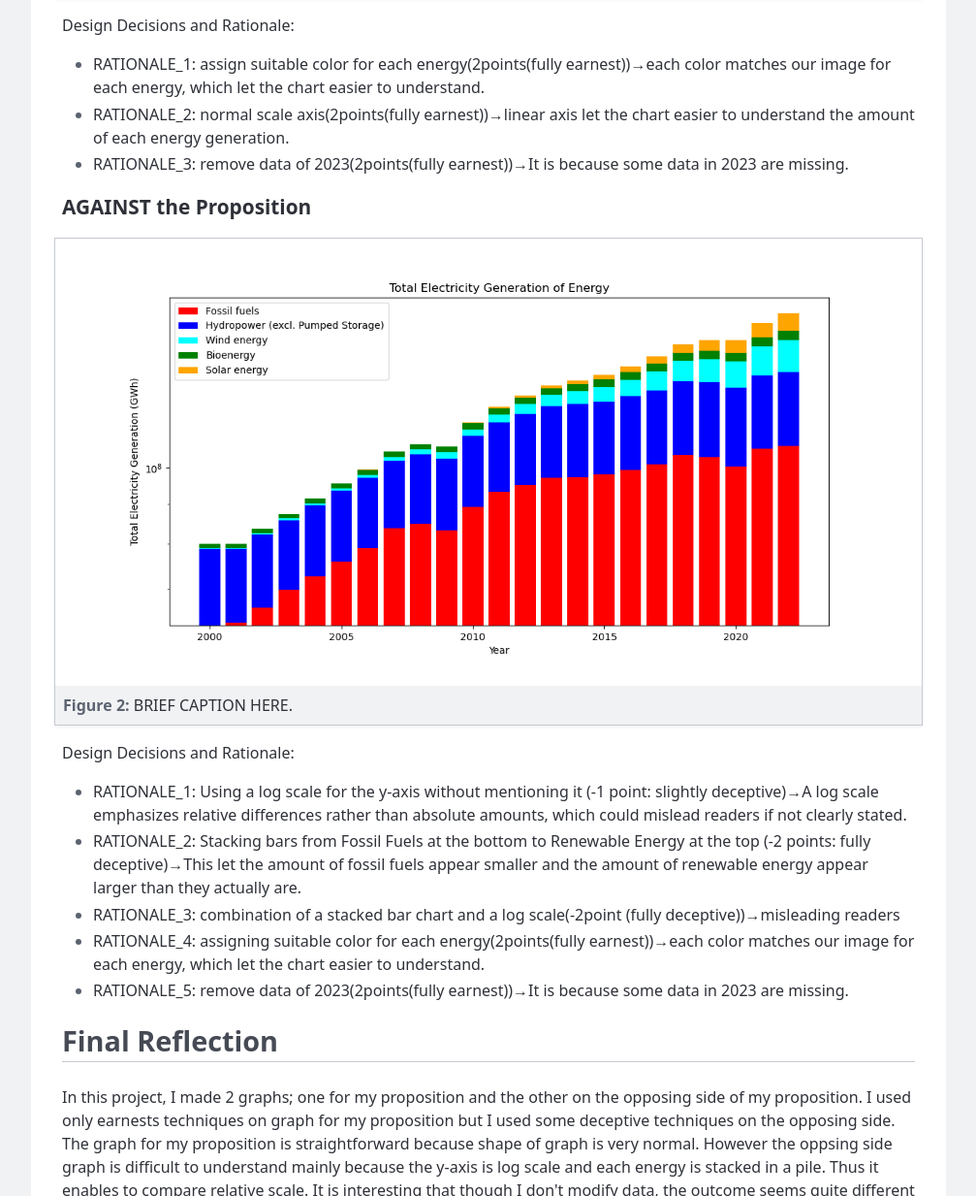
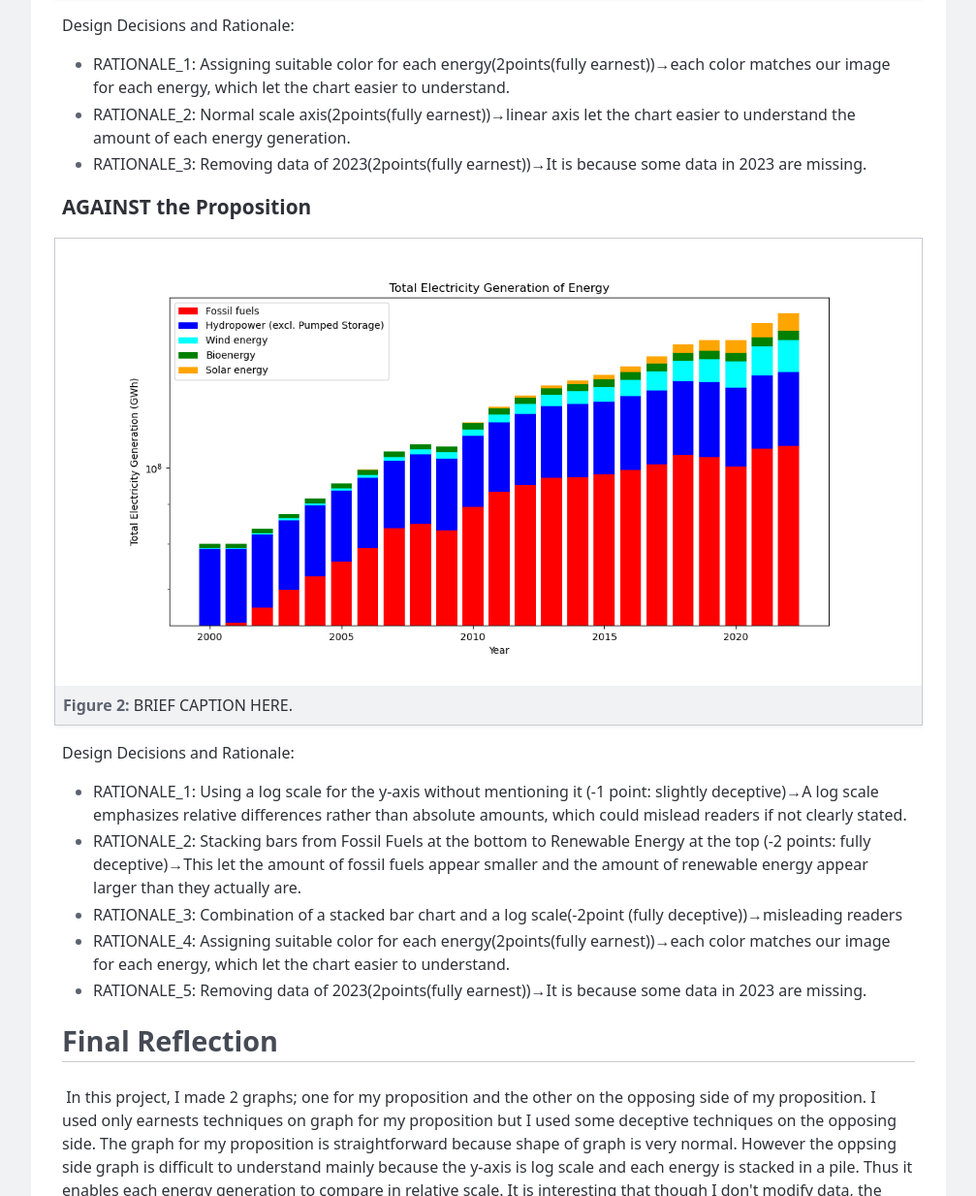
Before and after one commit to Ryotakemuraryo/Assignment2, a plain HTML site: page index.html in a window 1280 px wide. Shown: the part 1027-2260 px from the top of the page at 97% size, without its empty margins (136-1143 px from the left). Drawn offline with Linux system fonts and the light colour scheme.

Commit message:
add space

```diff
--- a/index.html
+++ b/index.html
@@ -170,9 +170,9 @@
         <p>Design Decisions and Rationale:</p>
 
         <ul>
-          <li>RATIONALE_1: assign suitable color for each energy(2points(fully earnest))→each color matches our image for each energy, which let the chart easier to understand.</li>
-          <li>RATIONALE_2: normal scale axis(2points(fully earnest))→linear axis let the chart easier to understand the amount of each energy generation.</li>
-          <li>RATIONALE_3: remove data of 2023(2points(fully earnest))→It is because some data in 2023 are missing.</li>
+          <li>RATIONALE_1: Assigning suitable color for each energy(2points(fully earnest))→each color matches our image for each energy, which let the chart easier to understand.</li>
+          <li>RATIONALE_2: Normal scale axis(2points(fully earnest))→linear axis let the chart easier to understand the amount of each energy generation.</li>
+          <li>RATIONALE_3: Removing data of 2023(2points(fully earnest))→It is because some data in 2023 are missing.</li>
         </ul>
       </section>
 
@@ -189,21 +189,21 @@
         <ul>
           <li>RATIONALE_1: Using a log scale for the y-axis without mentioning it (-1 point: slightly deceptive)→A log scale emphasizes relative differences rather than absolute amounts, which could mislead readers if not clearly stated.</li>
           <li>RATIONALE_2: Stacking bars from Fossil Fuels at the bottom to Renewable Energy at the top (-2 points: fully deceptive)→This let the amount of fossil fuels appear smaller and the amount of renewable energy appear larger than they actually are. </li>
-          <li>RATIONALE_3: combination of a stacked bar chart and a log scale(-2point (fully deceptive))→misleading readers</li>
-          <li>RATIONALE_4: assigning suitable color for each energy(2points(fully earnest))→each color matches our image for each energy, which let the chart easier to understand.</li>
-          <li>RATIONALE_5: remove data of 2023(2points(fully earnest))→It is because some data in 2023 are missing.</li>
+          <li>RATIONALE_3: Combination of a stacked bar chart and a log scale(-2point (fully deceptive))→misleading readers</li>
+          <li>RATIONALE_4: Assigning suitable color for each energy(2points(fully earnest))→each color matches our image for each energy, which let the chart easier to understand.</li>
+          <li>RATIONALE_5: Removing data of 2023(2points(fully earnest))→It is because some data in 2023 are missing.</li>
         </ul>
       </section>
 
       <section>
         <h2>Final Reflection</h2>
 
-        <p>   In this project, I made 2 graphs; one for my proposition and the other on the opposing side of my proposition. I used only earnests techniques on graph
+        <p> &nbsp;In this project, I made 2 graphs; one for my proposition and the other on the opposing side of my proposition. I used only earnests techniques on graph
              for my proposition but I used some deceptive techniques on the opposing side. The graph for my proposition is straightforward because shape of graph is very normal.
-             However the oppsing side graph is difficult to understand mainly because the y-axis is log scale and each energy is stacked in a pile. Thus it enables to compare relative scale.
-             It is interesting that though I don't modify data, the outcome seems quite different only by changing the scale of axis and the order of stacking. <br>  From this consequence I define
+             However the oppsing side graph is difficult to understand mainly because the y-axis is log scale and each energy is stacked in a pile. Thus it enables each energy generation to compare in relative scale.
+             It is interesting that though I don't modify data, the outcome seems quite different only by changing the scale of axis and the order of stacking. <br>&nbsp;From this consequence I define
              ethical visualization as mentioning anything we devise to the graph of visualization. On the other hand I think we shouldn't change the daga itself, which is just a falsification and not ethical.
-             We should only chaange the way of visualization and say what we did to that.
+             We should only change the way of visualization and say what we did to that.
         </p>
       </section>
     </main>
```
